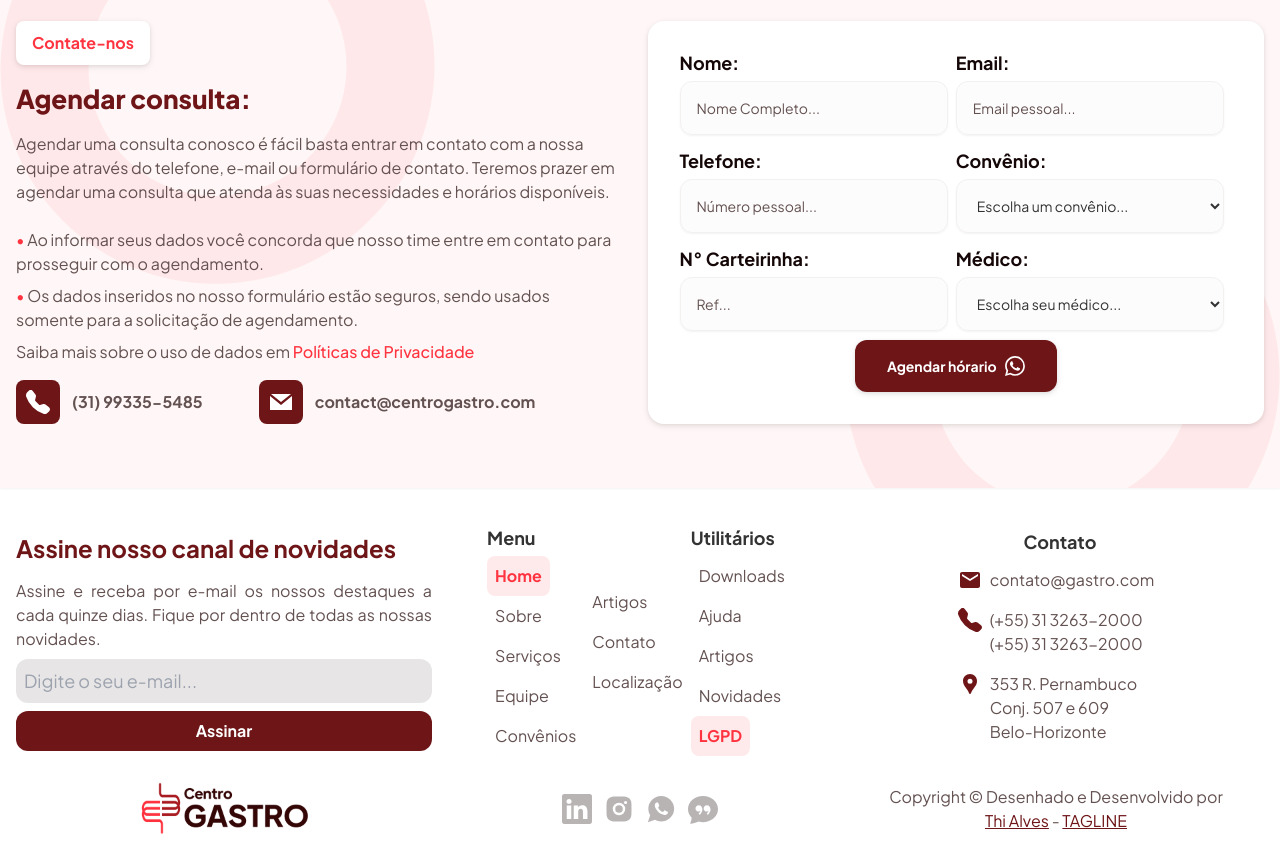
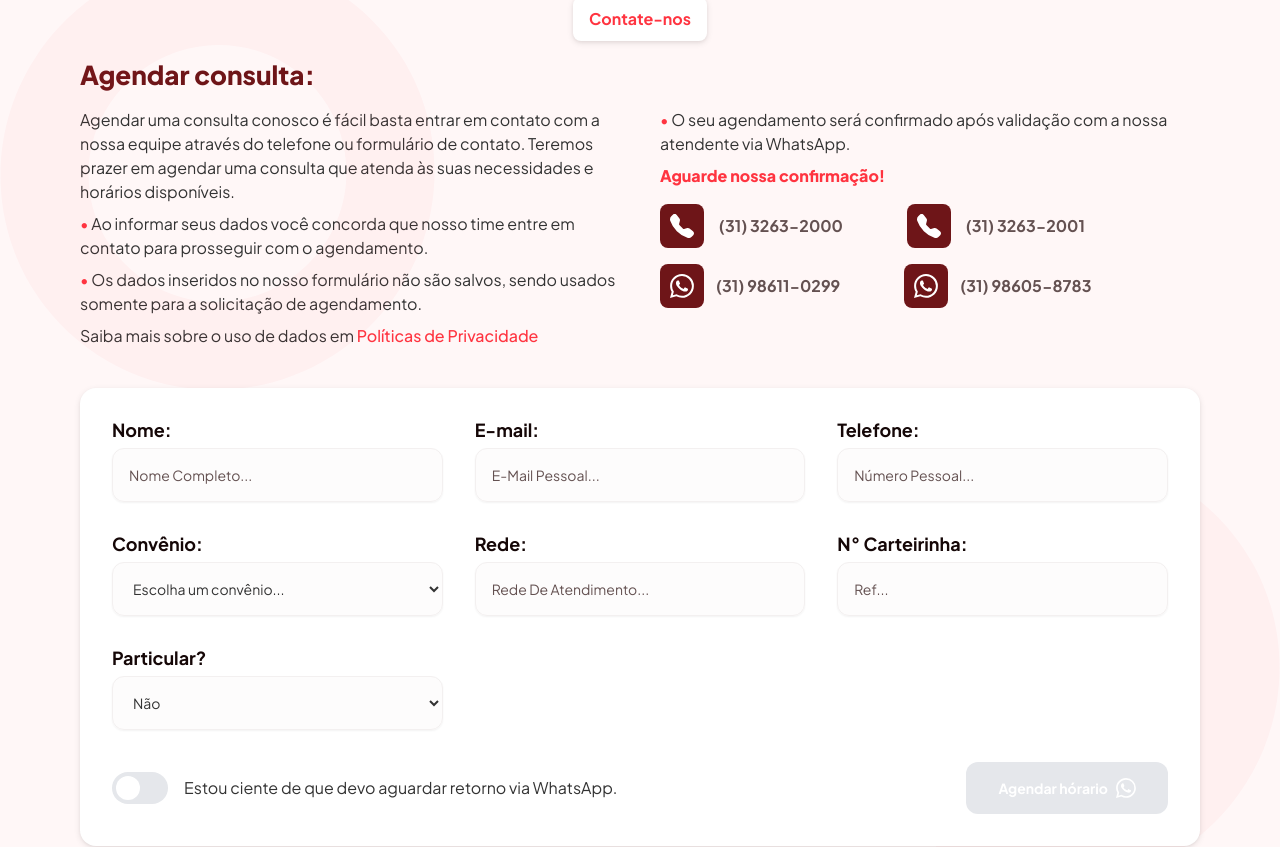
Before and after one commit to thi-alves/centrogastroenterologico, a React (Vite) app: page / in a window 1280 px wide. Shown: the part 7060-7907 px from the top of the page. Built offline with nearby package versions, Linux system fonts and the light colour scheme.

Commit message:
Alterações 0.7

```diff
--- a/src/components/Contact.jsx
+++ b/src/components/Contact.jsx
@@ -1,24 +1,59 @@
+import { circle } from "../assets";
 import { BsFillTelephoneFill, BsWhatsapp } from "react-icons/bs";
-import { GrMail } from "react-icons/gr";
-import { circle } from "../assets";
-import { name_Insurance, name_Doctor } from "../constants";
+import { name_Insurance, team } from "../constants";
 import React, { useState } from "react";
+import { insertMaskInPhone } from "../functions/phone";
 
 const Contact = () => {
   const inputStyle =
     "w-full placeholder:text-gray_red p-4 outline-none rounded-xl border border-1 border-gray bg-gray/20 shadow-sm hover:border-secondary placeholder:font-normal duration-300 transition-colors";
 
+  const phoneNumbers = ["5531986058783", "5531986110299"];
   const [values, setValues] = useState({});
   const handleChange = (e) => {
     const valueInputs = { ...values };
+    if (e.target.name === "telefone") {
+      e.target.value = insertMaskInPhone(e.target.value);
+    }
     valueInputs[e.target.name] = e.target.value;
     setValues(valueInputs);
   };
-  //console.log(values);
+
+  const [isChecked, setIsChecked] = useState(true);
+  const [isCheckedClass, setIsCheckedClass] = useState([
+    "left-1",
+    "bg-[#E5E7EB]",
+    "cursor-not-allowed bg-[#E5E7EB] disabled",
+    "",
+  ]);
+  const handleCheckboxChange = (e) => {
+    setIsChecked(!isChecked);
+    if (isChecked === true) {
+      setIsCheckedClass([
+        "!right-1",
+        "!bg-secondary",
+        "cursor-pointer bg-primary enable  shadow-btn",
+        handleSubmit,
+      ]);
+    } else {
+      setIsCheckedClass([
+        "left-1",
+        "bg-[#E5E7EB]",
+        "cursor-not-allowed bg-[#E5E7EB] disable",
+      ]);
+    }
+  };
+
+  const [showInputs1, setShowInputs1] = useState("");
+  const [showInputs, setShowInputs] = useState("hidden");
+  const handleSelectChange = (e) => {
+    setShowInputs(e.target.value === "Sim" ? "block" : "hidden");
+    setShowInputs1(e.target.value === "Sim" ? "hidden" : "");
+  };
 
   const handleSubmit = (e) => {
     e.preventDefault();
-    //values.nome = values.nome.replace(/ /g,"%");
+
     const Task =
       values.nome +
       "%" +
@@ -28,56 +63,92 @@ const Contact = () => {
       "%" +
       values.convenio +
       "%" +
+      values.rede +
+      "%" +
       values.carteirinha +
       "%" +
-      values.medico;
+      values.medico +
+      "%" +
+      values.exame;
 
     //console.log(Task);
-
     return window.location.replace(
-      "https://wa.me/5531993430841?text=" +
+      "https://wa.me/" +
+        phoneNumbers[Math.floor(Math.random() * phoneNumbers.length)] +
+        "?text=" +
+        "*Nome:* " +
         values.nome +
         "%0A" +
+        "|" +
+        "%0A" +
+        "*E-Mail:* " +
         values.email +
         "%0A" +
+        "|" +
+        "%0A" +
+        "*Telefone:* " +
+        values.telefone +
+        "%0A" +
+        "|" +
+        "%0A" +
+        "*Convênio:* " +
         values.convenio +
         "%0A" +
+        "|" +
+        "%0A" +
+        "*Rede:* " +
+        values.rede +
+        "%0A" +
+        "|" +
+        "%0A" +
+        "*Carteirinha:* " +
         values.carteirinha +
         "%0A" +
-        values.medico
+        "|" +
+        "%0A" +
+        "*Médico:* " +
+        values.medico +
+        "%0A" +
+        "|" +
+        "%0A" +
+        "*Especialidade:* " +
+        values.exame
     );
   };
 
   return (
-    <section id="contact">
-      <div className="my-10">
-        <div className="w-full bg-secondary/[4%] shadow-sm  relative overflow-hidden ">
+    <section
+      id="contact"
+      className="w-full bg-secondary/[4%] shadow-sm relative overflow-hidden py-10"
+    >
+      <div className=" w-full h-full">
         <img
           id="circle"
           src={circle}
           alt=""
-            className="absolute  bottom-[-20%] right-[0%] -z-0 opacity-30"
+          className="absolute  right-0 bottom-0  -z-0 opacity-15"
         />
         <img
           id="circle"
           src={circle}
           alt=""
-            className="absolute left-[0%] top-[-20%] -z-0 opacity-30"
+          className="absolute   left-0 top-0  -z-0 opacity-15"
         />
-          <div className="container mx-auto py-16 flex flex-col md:flex-row gap-4">
-            <div className="w-full md:w-1/2 relative z-[1] my-auto space-y-4">
-              <div className="shadow-btn bg-white text-secondary px-4 py-3 rounded-lg font-bold leading-5 text-base w-max">
-                Contate-nos
       </div>
-              <h2 className="h2 text-primary">
+      <div className="max-container padding-container flex flex-col gap-x-20 gap-y-10 z-10">
+        <div className="">
+          <div className="flex flex-1 flex-col flexCenter gap-4 text-center">
+            <div className="btn-secondary w-max select-none">Contate-nos</div>
+            <h2 className="h2 text-primary self-start">
               <strong>Agendar consulta:</strong>
             </h2>
-              <div className="p text-gray_red w-full md:max-w-[450px] lg:max-w-[600px] space-y-2">
-                <p className="mb-6">
+            <div className="w-full flex flex-col md:flex-row gap-10">
+              <div className="w-full md:w-1/2 text-left space-y-2 p">
+                <p className="">
                   Agendar uma consulta conosco é fácil basta entrar em contato
-                  com a nossa equipe através do telefone, e-mail ou formulário
-                  de contato. Teremos prazer em agendar uma consulta que atenda
-                  às suas necessidades e horários disponíveis.
+                  com a nossa equipe através do telefone ou formulário de
+                  contato. Teremos prazer em agendar uma consulta que atenda às
+                  suas necessidades e horários disponíveis.
                 </p>
                 <p>
                   <span className="text-secondary">•</span> Ao informar seus
@@ -86,17 +157,34 @@ const Contact = () => {
                 </p>
                 <p>
                   <span className="text-secondary">•</span> Os dados inseridos
-                  no nosso formulário estão seguros, sendo usados somente para a
-                  solicitação de agendamento.
+                  no nosso formulário não são salvos, sendo usados somente para
+                  a solicitação de agendamento.
                 </p>
                 <p>
                   Saiba mais sobre o uso de dados em{" "}
-                  <span className="text-secondary font-medium">
+                  <span className="text-secondary font-medium cursor-pointer">
                     Políticas de Privacidade
                   </span>
                 </p>
               </div>
-              <div className="flex flex-col md:flex-row gap-y-3 gap-x-14">
+              <div className="w-full md:w-1/2">
+                <div
+                  id="Telefones_Centro_Gastroentereologico_BH"
+                  className="flex flex-wrap gap-x-10 md:gap-x-6 lg:gap-x-16 gap-y-4 "
+                >
+                  <div className="text-start p space-y-2">
+                    <p>
+                      <span className="text-secondary">•</span> O seu
+                      agendamento será confirmado após validação com a nossa
+                      atendente via WhatsApp.{" "}
+                    </p>
+                    <p>
+                      <span className="text-secondary font-extrabold">
+                        Aguarde nossa confirmação!
+                      </span>
+                    </p>
+                  </div>
+                  <div className="">
                     <a href="" className="flex gap-3 group">
                       <div>
                         <div className="bg-primary  group-hover:bg-secondary w-[44px] h-[44px] rounded-lg flex justify-center items-center hover:shadow-sm group-hover:scale-110 transition-all ease-in-out duration-300">
@@ -104,25 +192,59 @@ const Contact = () => {
                         </div>
                       </div>
                       <div className="flex justify-center items-center p text-gray_red group-r group-hover:text-secondary transition-colors ease-in-out duration-150">
-                    <strong>(31) 99335-5485</strong>
+                        <strong>&nbsp;(31) 3263-2000</strong>
                       </div>
                     </a>
+                  </div>
+                  <div className="">
                     <a href="" className="flex gap-3 group">
                       <div>
-                    <div className="bg-primary  group-hover:bg-secondary w-[44px] h-[44px] rounded-lg flex justify-center items-center hover:shadow-sm group-hover:scale-110 transition-transform ease-in-out duration-200">
-                      <GrMail className="text-white text-2xl" />
+                        <div className="bg-primary  group-hover:bg-secondary w-[44px] h-[44px] rounded-lg flex justify-center items-center hover:shadow-sm group-hover:scale-110 transition-all ease-in-out duration-300">
+                          <BsFillTelephoneFill className="text-white text-2xl " />
                         </div>
                       </div>
-                  <div className="flex justify-center items-center p text-gray_red group-hover:text-secondary transition-colors ease-in-out duration-150">
-                    <strong>contact@centrogastro.com</strong>
+                      <div className="flex justify-center items-center p text-gray_red group-r group-hover:text-secondary transition-colors ease-in-out duration-150">
+                        <strong>&nbsp;(31) 3263-2001</strong>
+                      </div>
+                    </a>
+                  </div>
+                  <div className="">
+                    <a href="" className="flex gap-3 group">
+                      <div>
+                        <div className="bg-primary  group-hover:bg-secondary w-[44px] h-[44px] rounded-lg flex justify-center items-center hover:shadow-sm group-hover:scale-110 transition-all ease-in-out duration-300">
+                          <BsWhatsapp className="text-white text-2xl " />
+                        </div>
+                      </div>
+                      <div className="flex justify-center items-center p text-gray_red group-r group-hover:text-secondary transition-colors ease-in-out duration-150">
+                        <strong>(31) 98611-0299</strong>
+                      </div>
+                    </a>
+                  </div>
+                  <div className="">
+                    <a href="" className="flex gap-3 group">
+                      <div>
+                        <div className="bg-primary  group-hover:bg-secondary w-[44px] h-[44px] rounded-lg flex justify-center items-center hover:shadow-sm group-hover:scale-110 transition-all ease-in-out duration-300">
+                          <BsWhatsapp className="text-white text-2xl " />
+                        </div>
+                      </div>
+                      <div className="flex justify-center items-center p text-gray_red group-r group-hover:text-secondary transition-colors ease-in-out duration-150">
+                        <strong>(31) 98605-8783</strong>
                       </div>
                     </a>
                   </div>
                 </div>
+              </div>
+            </div>
+          </div>
+        </div>
 
-            <div className="w-full  md:w-1/2 relative z-[1] bg-white shadow-btn rounded-2xl p-8 flex flex-col justify-between">
-              <div className="w-full flex flex-row flex-wrap gap-y-4 gap-x-2">
-                <div className="w-full md:w-[calc(50%-8px)]">
+        {/* Segunda Parte */}
+
+        <div className="bg-white shadow-btn rounded-2xl p-4 z-10">
+          <div className="w-full">
+            <div className="flex flex-wrap">
+              <div className="w-full md:w-1/2 lg:w-1/3">
+                <div class="bg-gray-200 p-4">
                   <label className="block h5 text-black mb-2">Nome:</label>
                   <input
                     onChange={handleChange}
@@ -132,27 +254,34 @@ const Contact = () => {
                     placeholder="Nome completo..."
                   />
                 </div>
-                <div className="w-full md:w-[calc(50%-8px)]">
-                  <label className="block h5 text-black mb-2">Email:</label>
+              </div>
+              <div className="w-full md:w-1/2 lg:w-1/3">
+                <div className="bg-gray-200 p-4">
+                  <label className="block h5 text-black mb-2">E-mail:</label>
                   <input
                     onChange={handleChange}
-                    type="email"
+                    type="text"
                     name="email"
-                    className={inputStyle}
-                    placeholder="Email pessoal..."
+                    className={`capitalize + ${inputStyle}`}
+                    placeholder="E-mail pessoal..."
                   />
                 </div>
-                <div className="w-full md:w-[calc(50%-8px)]">
+              </div>
+              <div className="w-full md:w-1/2 lg:w-1/3">
+                <div className="bg-gray-200 p-4">
                   <label className="block h5 text-black mb-2">Telefone:</label>
                   <input
                     onChange={handleChange}
                     type="tel"
+                    maxlength="15"
                     name="telefone"
-                    className={inputStyle}
+                    className={`capitalize + ${inputStyle}`}
                     placeholder="Número pessoal..."
                   />
                 </div>
-                <div className="w-full md:w-[calc(50%-8px)]">
+              </div>
+              <div className={`w-full md:w-1/2 lg:w-1/3 + ${showInputs1}`}>
+                <div className="bg-gray-200 p-4">
                   <label className="block h5 text-black mb-2">Convênio:</label>
                   <select
                     onChange={handleChange}
@@ -169,19 +298,51 @@ const Contact = () => {
                     ))}
                   </select>
                 </div>
-                <div className="w-full md:w-[calc(50%-8px)]">
+              </div>
+              <div className={`w-full md:w-1/2 lg:w-1/3 + ${showInputs1}`}>
+                <div className="bg-gray-200 p-4">
+                  <label className="block h5 text-black mb-2">Rede:</label>
+                  <input
+                    onChange={handleChange}
+                    type="text"
+                    name="rede"
+                    className={`capitalize + ${inputStyle}`}
+                    placeholder="Rede de atendimento..."
+                  />
+                </div>
+              </div>
+              <div className={`w-full md:w-1/2 lg:w-1/3 + ${showInputs1}`}>
+                <div className="bg-gray-200 p-4">
                   <label className="block h5 text-black mb-2">
                     N° Carteirinha:
                   </label>
                   <input
                     onChange={handleChange}
-                    type="number"
+                    type="text"
                     name="carteirinha"
-                    className={inputStyle}
+                    className={`capitalize + ${inputStyle}`}
                     placeholder="Ref..."
                   />
                 </div>
-                <div className="w-full md:w-[calc(50%-8px)]">
+              </div>
+              <div className="w-full  md:w-1/2 lg:w-1/3">
+                <div className="bg-gray-200 p-4">
+                  <label className="block h5 text-black mb-2">
+                    Particular?
+                  </label>
+                  <select
+                    onChange={handleSelectChange}
+                    name="particular"
+                    className={inputStyle}
+                  >
+                    <option>Não</option>
+                    <option>Sim</option>
+                  </select>
+                </div>
+              </div>
+
+              <div className={`w-full md:w-1/2 lg:w-1/3 + ${showInputs}`}>
+                <div className="bg-gray-200 p-4">
                   <label className="block h5 text-black mb-2">Médico:</label>
                   <select
                     onChange={handleChange}
@@ -191,18 +352,56 @@ const Contact = () => {
                     <option defaultValue="DEFAULT" disabled selected>
                       Escolha seu médico...
                     </option>
-                    {name_Doctor.map((doctor, index) => (
-                      <option value={doctor} key={index}>
-                        {doctor}
+                    {team.card.map((item, index) => (
+                      <option value={item.title} key={index}>
+                        {item.title}
                       </option>
                     ))}
                   </select>
                 </div>
               </div>
+              <div className={`w-full md:w-1/2 lg:w-1/3 + ${showInputs}`}>
+                <div className="bg-gray-200 p-4">
+                  <label className="block h5 text-black mb-2">Exame:</label>
+                  <input
+                    onChange={handleChange}
+                    type="text"
+                    name="exame"
+                    className={`capitalize + ${inputStyle}`}
+                    placeholder="Nome Exame..."
+                  />
+                </div>
+              </div>
+            </div>
+
+            <div className="w-full p-4 flex gap-2 items-center justify-between">
+              <div className="">
+                <label className="flex cursor-pointer select-none items-center">
+                  <div className="relative">
+                    <input
+                      type="checkbox"
+                      checked={isChecked}
+                      onChange={handleCheckboxChange}
+                      className="sr-only"
+                    />
+
+                    <div
+                      className={`block h-8 w-14 rounded-full transition-all duration-200 + ${isCheckedClass[1]}`}
+                    ></div>
+
+                    <div
+                      className={`dot absolute  top-1 h-6 w-6 rounded-full bg-white transition-all duration-200 + ${isCheckedClass[0]}`}
+                    ></div>
+                  </div>
+                  <p className="ml-4 p">
+                    Estou ciente de que devo aguardar retorno via WhatsApp.{" "}
+                  </p>
+                </label>
+              </div>
               <div className="self-center">
                 <button
-                  onClick={handleSubmit}
-                  className="flex justify-center items-center gap-2 w-full md:w-max bg-primary rounded-xl px-8 py-4 font-bold text-white shadow-btn hover:bg-secondary hover:-translate-y-1 transition duration-300"
+                  onClick={isCheckedClass[3]}
+                  className={`flex justify-center items-center gap-2 w-full md:w-max  rounded-xl px-8 py-4 font-bold text-white + ${isCheckedClass[2]}`}
                 >
                   Agendar hórario
                   <BsWhatsapp className="text-xl" />
--- /dev/null
+++ b/src/functions/phone.ts
@@ -0,0 +1,10 @@
+export const insertMaskInPhone = (phone: string) => {
+  const noMask = phone.replace(/\D/g, '');
+  const { length } = noMask;
+  if (length <= 11) {
+    return noMask
+      .replace(/(\d{2})(\d)/, '($1) $2')
+      .replace(length === 11 ? /(\d{5})(\d)/ : /(\d{4})(\d)/, '$1-$2');
+  }
+  return phone;
+};
```
Also changed, not shown: 1 other file (tests, documents, lock files or other folders). Lines whose indentation alone changed are shown as unchanged.
